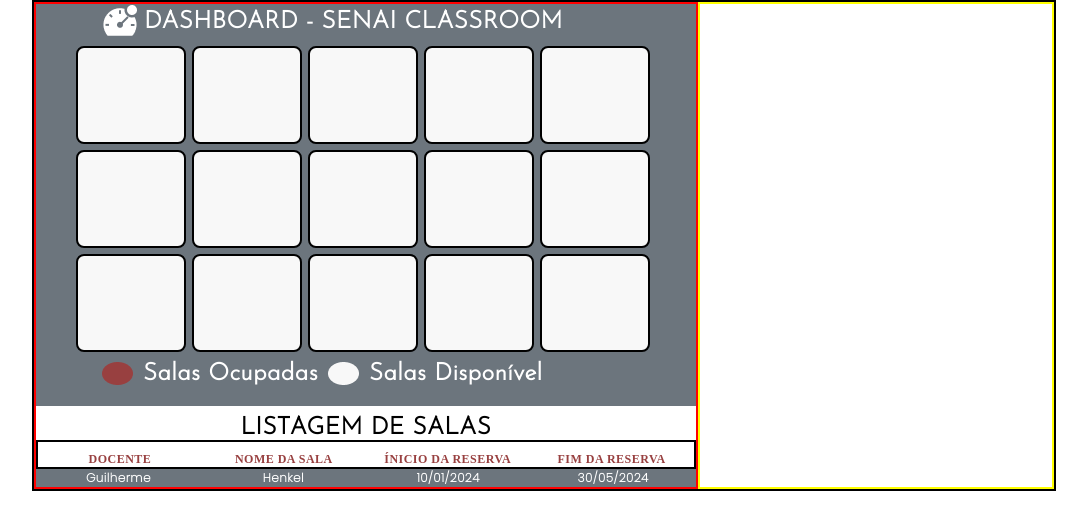
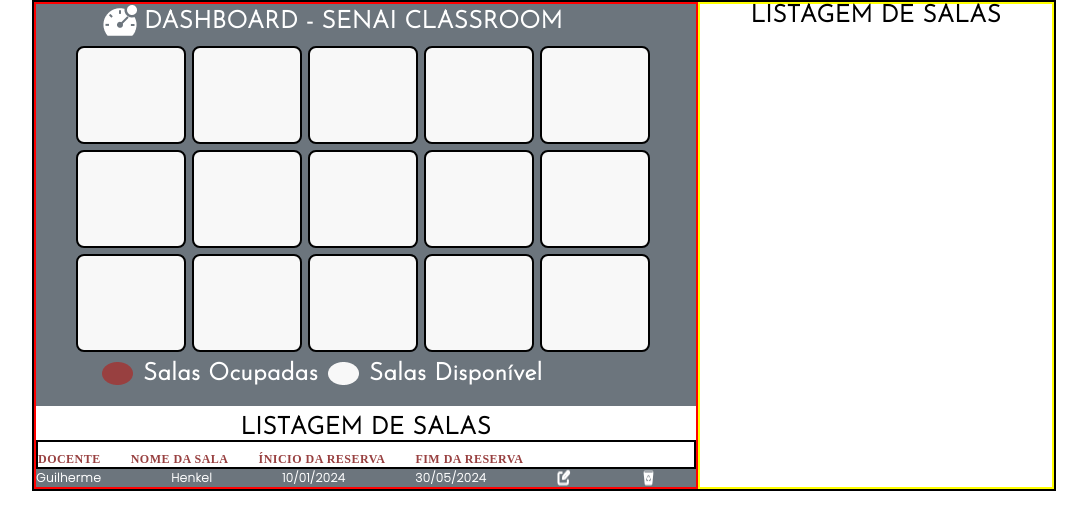
Before and after one commit to ivanilsonfelix/RRITec, a plain HTML site: page index.html in a window 1280 px wide. Shown: the whole page, without its empty margins (96-1183 px from the left). Drawn offline with Linux system fonts and the light colour scheme.

Commit message:
DASHBOARD
PAINEL ATUALIZADO

```diff
--- a/index.html
+++ b/index.html
@@ -109,6 +109,8 @@
                             <h2>Henkel</h2>
                             <h2>10/01/2024</h2>
                             <h2>30/05/2024</h2>
+                            <img src="Assets/img/edit.png" alt="Editar">
+                            <img src="Assets/img/delete.png" alt="Deletar">
 
 
                         </div>
@@ -132,6 +134,7 @@
                 <!-- Esta etapa é para criar a listagem de reserva de salas -->
 
                 <div class="list-salas">
+                    <h1>LISTAGEM DE SALAS</h1>
 
                 </div>
             </aside>
--- a/style.css
+++ b/style.css
@@ -164,7 +164,8 @@
 
   .cad-reserva {
       display: flex;
-      justify-content: space-between;
+    justify-content: flex-start;
+    gap: 30px;
       border: 2px solid black;
       background-color: #FFFFFF;
       width: 100%;
@@ -174,7 +175,7 @@
 
   .cad-reserva h2 {
       margin-top: 10px;
-      width: 80%;
+
       color: #984040;
       text-transform: uppercase;
       text-align: center;
@@ -190,7 +191,8 @@
 
   .itens-reserva {
     display: flex;
-    justify-content: space-between;
+    justify-content: flex-start;
+    gap: 70px;
 
     background-color: #6C757D;
     width: 100%;
@@ -198,7 +200,7 @@
 
   .itens-reserva h2 {
     color: #FFF;
-width: 80%;
+
 text-align: center;
 font-family: Poppins;
 font-size: 12px;
@@ -214,3 +216,15 @@ letter-spacing: 0.48px;
       width: 502px;
       height: auto;
   }
+
+  .list-salas H1 {
+    color: #000;
+
+text-align: center;
+font-family: Josefin Sans;
+font-size: 24px;
+font-style: normal;
+font-weight: 700;
+line-height: normal;
+letter-spacing: 0.48px;
+  }
```
Also changed, not shown: Assets/img/delete.png (added), Assets/img/edit.png (added).
